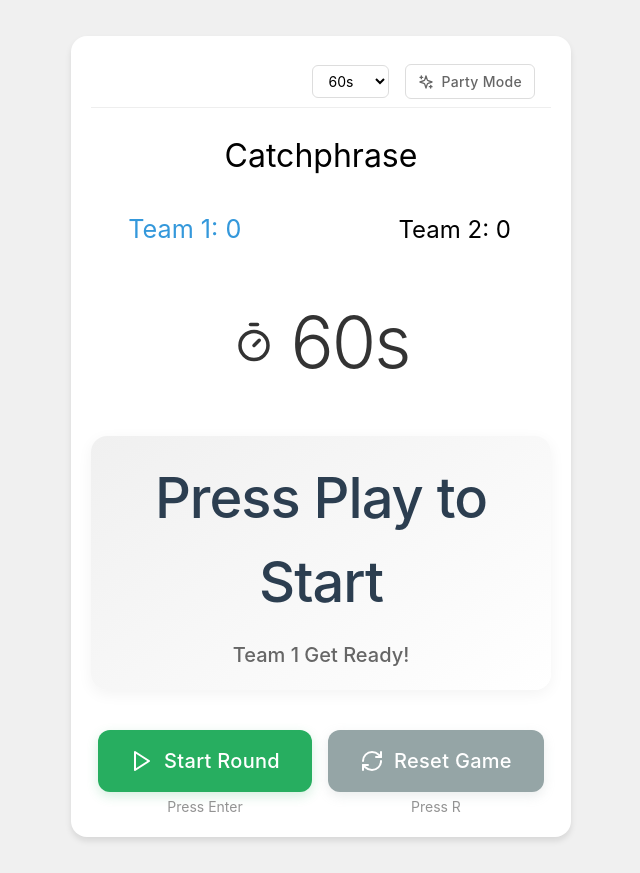
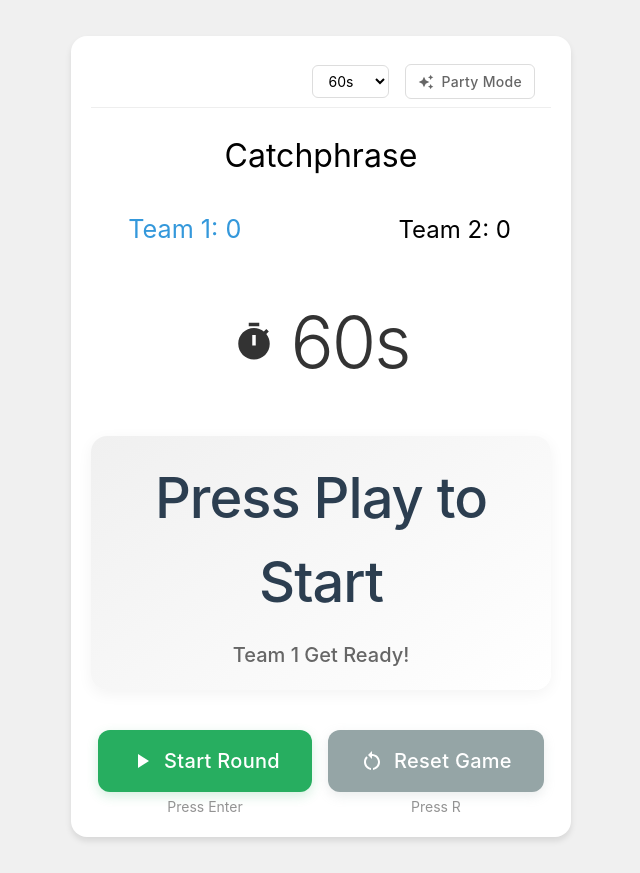
Before and after one commit to MaxGhenis/catchphrase, a React (Create React App) app: page / in a window 1280 px wide. Shown: the whole page, without its empty margins (319-959 px from the left). Built offline with nearby package versions, Linux system fonts and the light colour scheme.

Commit message:
fix imports

```diff
--- a/src/components/CatchphraseGame/GameControls.js
+++ b/src/components/CatchphraseGame/GameControls.js
@@ -1,5 +1,5 @@
 import React from 'react';
-import { Play, Pause, RefreshCw } from 'lucide-react';
+import { PlayArrow, Pause, RestartAlt } from '@mui/icons-material';
 
 const GameControls = ({
   isPlaying,
@@ -16,7 +16,7 @@ const GameControls = ({
         {!isPlaying ? (
           <div>
             <button onClick={onStart} className="play-button">
-              <Play size={24} />
+              <PlayArrow sx={{ fontSize: 24 }} />
               {isPaused ? 'Resume' : 'Start Round'}
             </button>
             <div className="shortcuts">Press Enter</div>
@@ -24,7 +24,7 @@ const GameControls = ({
         ) : (
           <div>
             <button onClick={onPause} className="pause-button">
-              <Pause size={24} />
+              <Pause sx={{ fontSize: 24 }} />
               Pause
             </button>
             <div className="shortcuts">Press P</div>
@@ -32,7 +32,7 @@ const GameControls = ({
         )}
         <div>
           <button onClick={onReset} className="reset-button">
-            <RefreshCw size={24} />
+            <RestartAlt sx={{ fontSize: 24 }} />
             Reset Game
           </button>
           <div className="shortcuts">Press R</div>
--- a/src/components/CatchphraseGame/GameDisplay.js
+++ b/src/components/CatchphraseGame/GameDisplay.js
@@ -1,11 +1,11 @@
 import React from 'react';
-import { Timer } from 'lucide-react';
+import { Timer as TimerIcon } from '@mui/icons-material';
 
 const GameDisplay = ({ timeLeft, currentWord, isPlaying, isPaused, currentTeam }) => {
   return (
     <>
       <div className={`timer ${timeLeft <= 10 ? 'low-time' : ''}`}>
-        <Timer size={42} />
+        <TimerIcon sx={{ fontSize: 42 }} />
         <span>{timeLeft}s</span>
       </div>
 
--- a/src/components/CatchphraseGame/GameSettings.js
+++ b/src/components/CatchphraseGame/GameSettings.js
@@ -1,5 +1,5 @@
 import React from 'react';
-import { Sparkles } from 'lucide-react';
+import { AutoAwesome } from '@mui/icons-material';
 
 const GameSettings = ({ roundDuration, onTimeChange, partyMode, onPartyModeChange }) => {
   return (
@@ -22,7 +22,7 @@ const GameSettings = ({ roundDuration, onTimeChange, partyMode, onPartyModeChang
         onClick={() => onPartyModeChange(!partyMode)}
         className={`party-mode-button ${partyMode ? 'active' : ''}`}
       >
-        <Sparkles size={16} />
+        <AutoAwesome sx={{ fontSize: 16 }} />
         {partyMode ? 'Chill Mode' : 'Party Mode'}
       </button>
     </div>
--- a/src/components/CatchphraseGame/useGame.js
+++ b/src/components/CatchphraseGame/useGame.js
@@ -1,4 +1,4 @@
-import { useState, useCallback, useEffect } from 'react';
+import { useState, useCallback, useEffect, useRef } from 'react';
 import { generate } from 'random-words';
 
 export const useGame = () => {
@@ -10,6 +10,10 @@ export const useGame = () => {
   const [team2Score, setTeam2Score] = useState(0);
   const [currentTeam, setCurrentTeam] = useState(1);
   const [isPaused, setIsPaused] = useState(false);
+
+  // Use ref to avoid dependency issues with useEffect
+  const timeLeftRef = useRef(timeLeft);
+  timeLeftRef.current = timeLeft;
 
   const getNewWord = useCallback(() => {
     const word = generate();
@@ -73,22 +77,21 @@ export const useGame = () => {
 
   useEffect(() => {
     let timer;
-    if (isPlaying && timeLeft > 0) {
+    if (isPlaying) {
       timer = setInterval(() => {
-        setTimeLeft(time => {
-          if (time <= 1) {
-            clearInterval(timer);
-            endRound();
-            return roundDuration;
-          }
-          return time - 1;
-        });
+        const currentTime = timeLeftRef.current;
+        if (currentTime <= 1) {
+          clearInterval(timer);
+          endRound();
+          return;
+        }
+        setTimeLeft(time => time - 1);
       }, 1000);
     }
     return () => {
       if (timer) clearInterval(timer);
     };
-  }, [isPlaying, roundDuration, endRound]);
+  }, [isPlaying, endRound]);
 
   return {
     currentWord,
```
Also changed, not shown: package.json (+9 -10 lines), 1 other file (tests, documents, lock files or other folders).
